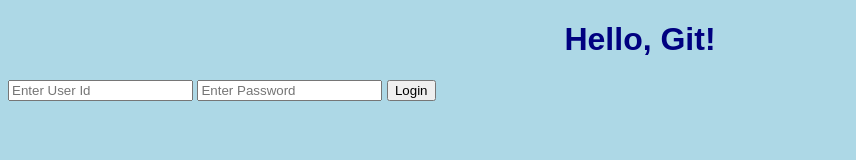
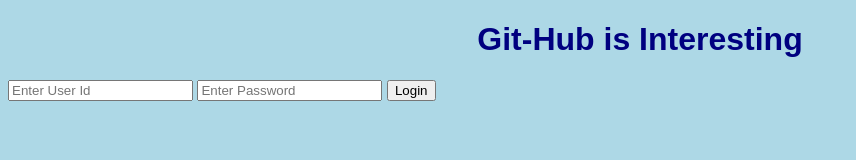
Before and after one commit to tee468569/My-repo, a plain HTML site: page index.html in a window 1280 px wide. Shown: the whole page, without its empty margins (0-856 px from the left). Drawn offline with Linux system fonts and the light colour scheme.

Commit message:
changed the heading

```diff
--- a/index.html
+++ b/index.html
@@ -8,7 +8,8 @@
     <link rel="stylesheet" href="style.css" />
   </head>
   <body>
-    <h1>Hello, Git!</h1>
+    <h1>Git-Hub is Interesting</h1>
+
     <form>
       <input type="user-id" placeholder="Enter User Id" />
       <input type="Password" placeholder="Enter Password" />
```
